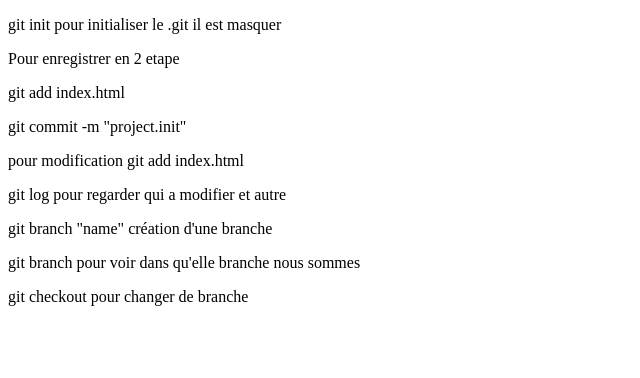
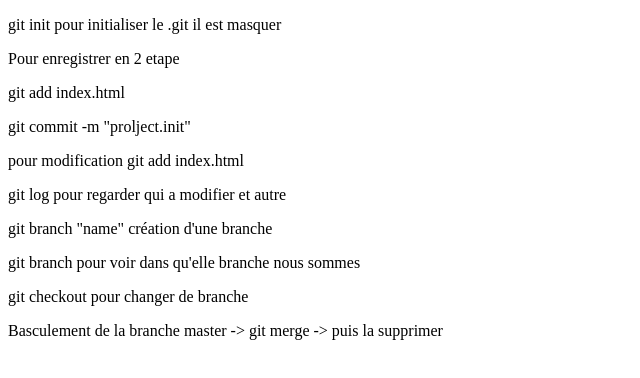
Before and after one commit to ManigoldGaetan/projectgit, a plain HTML site: page index.html in a window 1280 px wide. Shown: the whole page, without its empty margins (0-640 px from the left). Drawn offline with Linux system fonts and the light colour scheme.

Commit message:
test nouveau

```diff
--- a/index.html
+++ b/index.html
@@ -10,13 +10,17 @@
     <p>git init pour initialiser le .git il est masquer</p>
     <p>Pour enregistrer en 2 etape</p>
     <p>git add index.html</p>
-    <p>git commit -m "project.init"</p>
+    <p>git commit -m "prolject.init"</p>
     <p>pour modification git add index.html</p>
     <p>git log pour regarder qui a modifier et autre</p>
     <p>git branch "name" création d'une branche </p>
     <p>git branch pour voir dans qu'elle branche nous sommes</p>
     <p>git checkout pour changer de branche</p>
 
+    <p>Basculement de la branche master -> git merge -> puis la supprimer </p>
+
+
+
 
 </body>
 </html>
```
